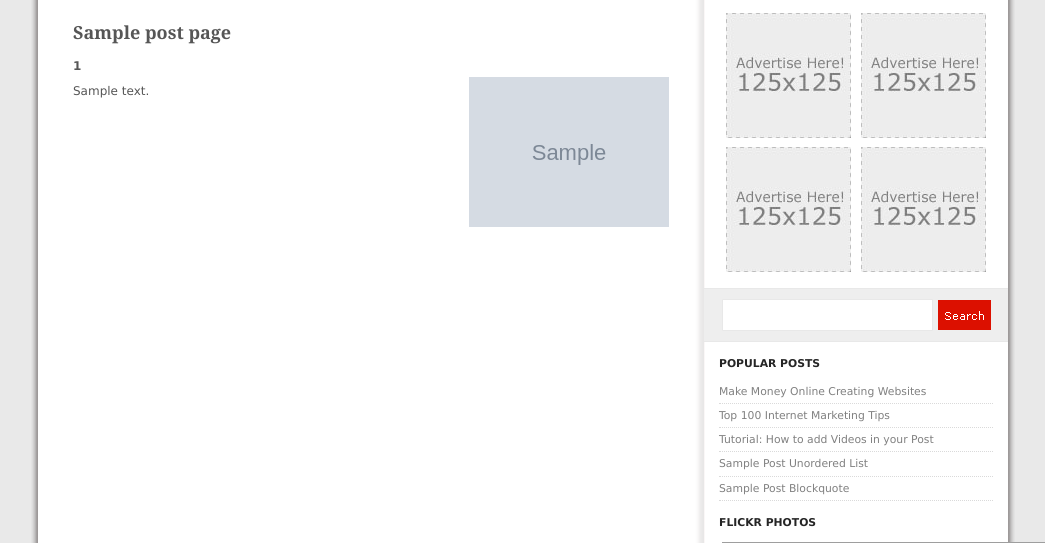
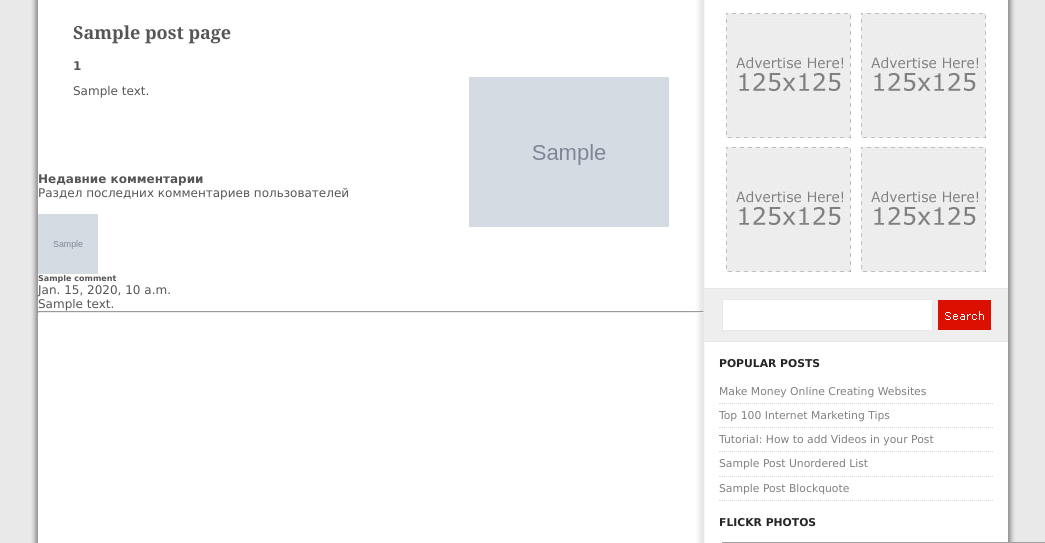
Before and after one commit to Cer6erus7/NewsBlog, a Django app: template add/blog/templates/page.html in a window 1280 px wide. Shown: the part 175-718 px from the top of the page, without its empty margins (117-1162 px from the left). Run offline with Django 3.2, Linux system fonts and the light colour scheme; the template is opened without the code that fills it: most values are stand-ins (such as "Sample title", 1, 10 or a date in 2020); grey boxes marked "Sample" are stand-in pictures; grey boxes are pictures that could not be loaded.

Commit message:
Added new module Comments and made them attached to posts

```diff
--- a/add/blog/admin.py
+++ b/add/blog/admin.py
@@ -4,3 +4,4 @@ from .models import *
 
 admin.site.register(Post)
 admin.site.register(Category)
+admin.site.register(Comment)
--- a/add/blog/templates/index.html
+++ b/add/blog/templates/index.html
@@ -52,7 +52,7 @@
       <!-- end popular posts -->
       <!-- begin flickr photos -->
       <h2>Flickr Photos</h2>
-      <div class="flickr"> <a href="http://all-free-download.com/free-website-templates/"><img src="{% static 'images/_thumb3.jpg' %}" alt="" /></a> <a href="http://all-free-download.com/free-website-templates/"><img src="images/_thumb4.jpg" alt="" /></a> <a href="http://all-free-download.com/free-website-templates/"><img src="images/_thumb5.jpg" alt="" /></a> <a href="http://all-free-download.com/free-website-templates/"><img src="images/_thumb6.jpg" alt="" /></a> <a href="http://all-free-download.com/free-website-templates/"><img src="images/_thumb7.jpg" alt="" /></a> <a href="http://all-free-download.com/free-website-templates/"><img src="images/_thumb8.jpg" alt="" /></a> </div>
+      <div class="flickr"> <a href="https://www.instagram.com/matviigolovko/" target="_blank"><img src="{% static 'images/2023-05-28 22.44.12.jpg' %}" alt="" width="200"/></a></div>
       <!-- end flickr photos -->
       <!-- begin featured video -->
       <h2>Featured Video</h2>
--- a/add/blog/templates/page.html
+++ b/add/blog/templates/page.html
@@ -2,6 +2,7 @@
 {% load static %}
 
 {% block content %}
+
   <!-- BEGIN content -->
   <div id="content">
     <!-- begin post -->
@@ -12,6 +13,63 @@
       <p>{{post_page.text}}</p>
     </div>
     <!-- end post -->
+
+    <br>
+    <br>
+    <br>
+
+
+{% if post_page.comments.all %}
+
+<h4 class="mb-0">Недавние комментарии</h4>
+<p class="fw-light mb-4 pb-2">Раздел последних комментариев пользователей</p>
+
+{% for i in post_page.comments.all %}
+<section>
+  <div class="container my-5 py-5">
+    <div class="row d-flex justify-content-center">
+      <div class="col-md-12 col-lg-10">
+        <div class="card text-dark">
+          <div class="card-body p-4">
+            <br>
+
+          <div class="card-body p-4">
+            <div class="d-flex flex-start">
+              <img class="rounded-circle shadow-1-strong me-3"
+                src="{{ i.image.url }}" alt="avatar" width="60"
+                height="60" />
+              <div>
+                <h6 class="fw-bold mb-1">{{ i.name }}</h6>
+                <div class="d-flex align-items-center mb-3">
+                  <p class="mb-0">
+                    {{ i.created_date }}
+                  </p>
+                </div>
+                <p class="mb-0">
+                  {{ i.body }}
+                </p>
+              </div>
+            </div>
+          </div>
+
+            <hr class="my-0" />
+
+        </div>
+      </div>
+    </div>
+  </div>
+  </div>
+
+</section>
+{% endfor %}
+
+    {% else %}
+<h4 class="mb-0">Недавние комментарии</h4>
+<p class="fw-light mb-4 pb-2">Раздел последних комментариев пользователей</p>
+    <br>
+    <p> Комментариев пока нет </p>
+{% endif %}
+
   </div>
   <!-- END content -->
   <!-- BEGIN sidebar -->
--- a/add/blog/views.py
+++ b/add/blog/views.py
@@ -9,6 +9,7 @@ def home(request):
 
 def page(request, id):
     post_page = Post.objects.get(id=id)
+    comments = Category.objects.get
     return render(request, 'page.html', {"post_page": post_page})
 
 
```
Also changed, not shown: add/blog/models.py (+16 -0 lines), add/blog/migrations/0008_comment.py (added), add/db.sqlite3, add/media/avatar/2023/05/29/photo_2023-02-05_20.18.58.jpeg (added), add/media/avatar/2023/05/29/photo_2023-05-28_21.37.13.jpeg (added), add/static/images/2023-05-28 22.44.12.jpg (added).
